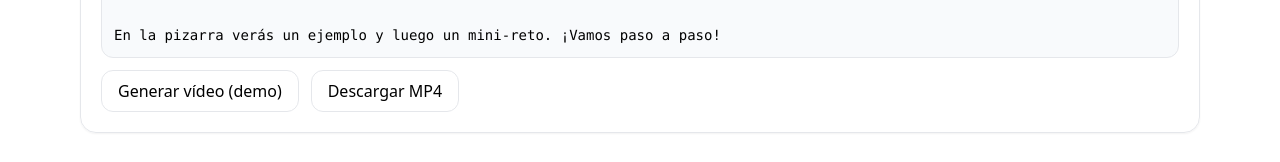
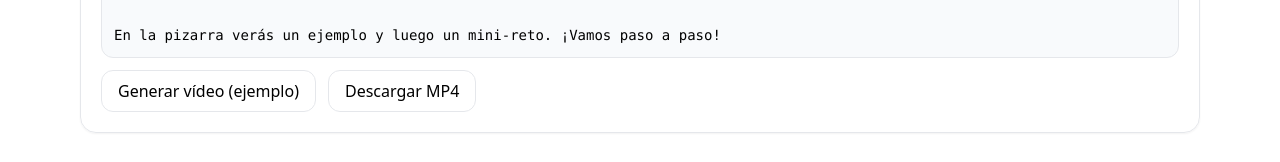
Before and after one commit to maarcosmrt-hub/profesoralbert-web, a React (Create React App) app: page / in a window 1280 px wide. Both pictures are taken after a click on the button "Generar guion". Shown: the part 1270-1432 px from the top of the page. Built offline with nearby package versions, Linux system fonts and the light colour scheme.

Commit message:
Update App.tsx

```diff
--- a/src/App.tsx
+++ b/src/App.tsx
@@ -257,7 +257,7 @@ En la pizarra verás un ejemplo y luego un mini-reto. ¡Vamos paso a paso!`;
                 disabled={loading}
                 className="px-4 py-2 rounded-xl border hover:bg-slate-100"
               >
-                Generar vídeo (demo)
+                Generar vídeo (ejemplo)
               </button>
               <button className="px-4 py-2 rounded-xl border hover:bg-slate-100" title="Demo">
                 Descargar MP4
```
